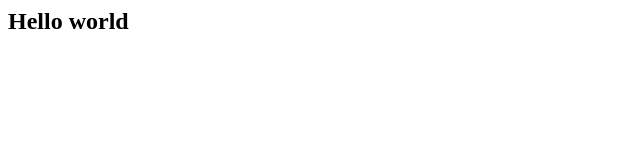
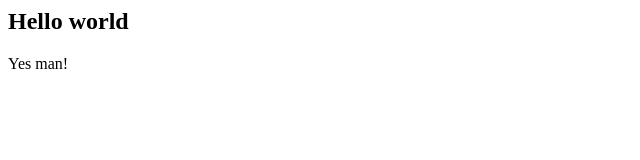
Before and after one commit to dadams71/React, a plain HTML site: page index.html in a window 1280 px wide. Shown: the full height of the page, 0-640 px from the left. Drawn offline with Linux system fonts and the light colour scheme.

Commit message:
Added <P> line

```diff
--- a/index.html
+++ b/index.html
@@ -1 +1,2 @@
 <h2> Hello world</h2>
+<p>Yes man!</p>
```
